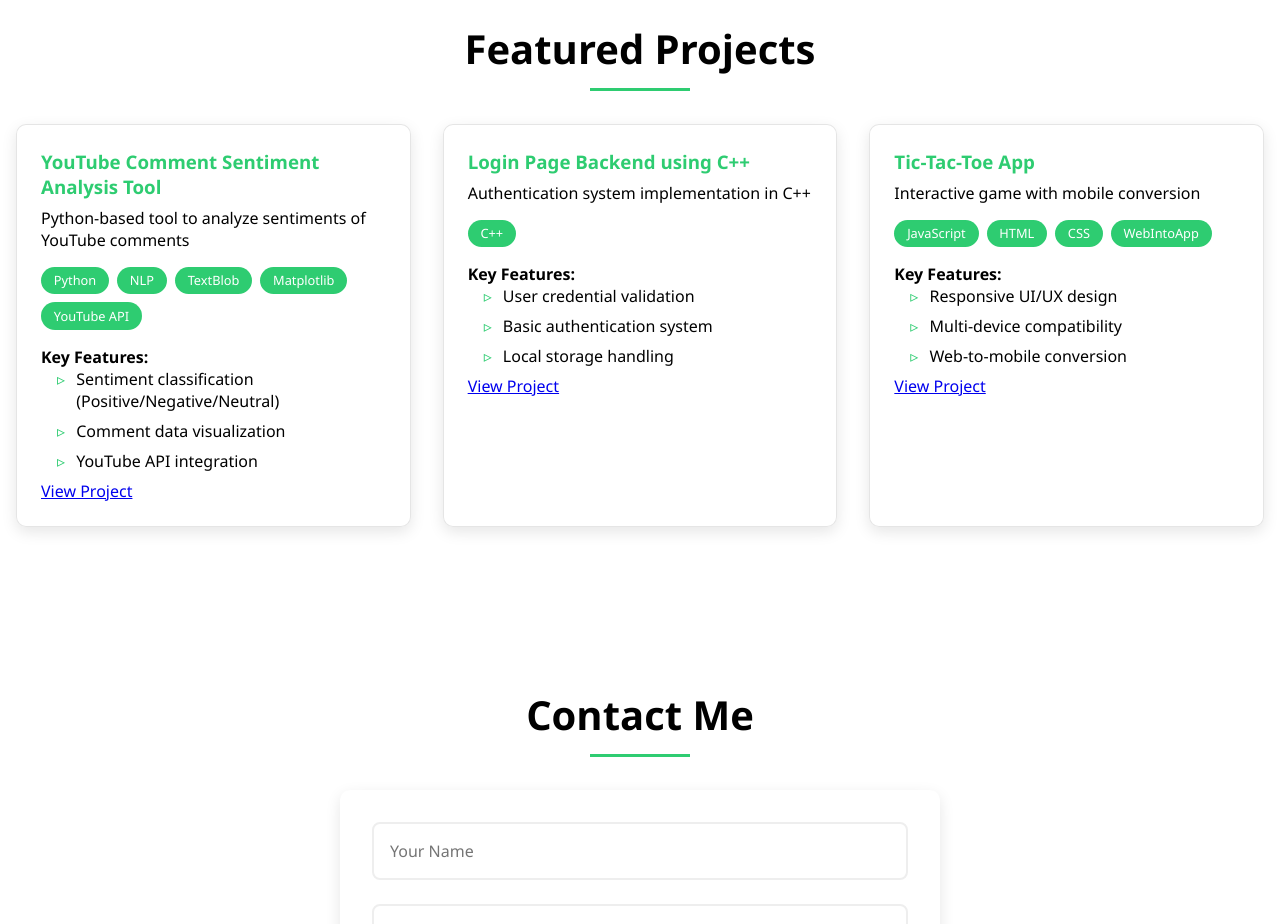
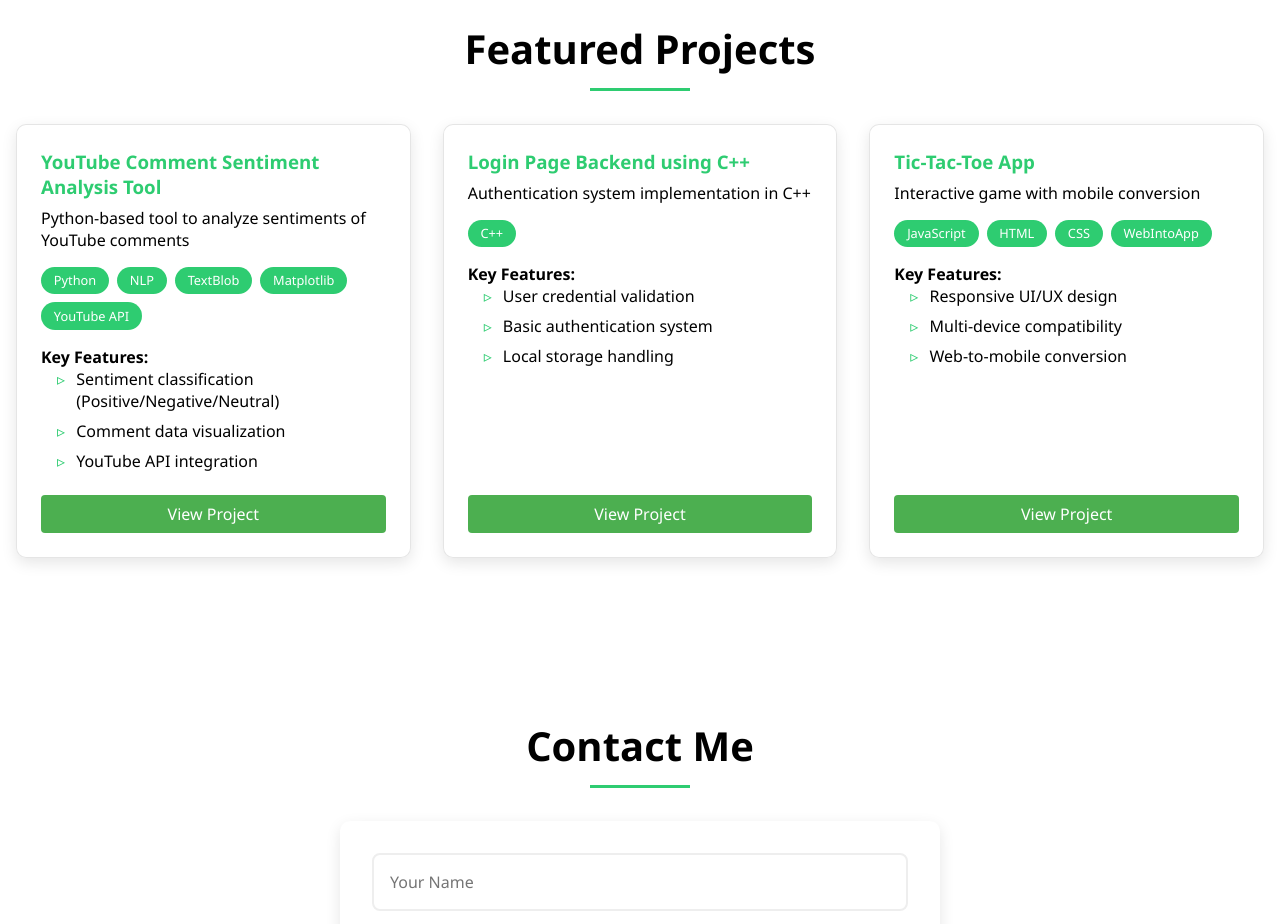
Before and after one commit to ankit8jst/DevPort, a plain HTML site: page index.html in a window 1280 px wide. Shown: the part 2160-3084 px from the top of the page. Drawn offline with nearby package versions, Linux system fonts and the light colour scheme.

Commit message:
style.css

```diff
--- a/style.css
+++ b/style.css
@@ -138,6 +138,7 @@
     opacity: 0;
     transform: translateY(20px);
     animation: cardAppear 0.5s ease forwards;
+    height: 450px;
 }
 
 .project-card img {
@@ -806,3 +807,58 @@ input, textarea {
         transform: translateX(0);
     }
 }
+
+
+.view-button {
+    display: inline-block;
+    padding: 8px 16px;
+    background-color: #4CAF50;
+    color: white;
+    text-decoration: none;
+    border-radius: 4px;
+    margin-top: 10px;
+    transition: background-color 0.3s;
+}
+
+.view-button:hover {
+    background-color: #45a049;
+}
+
+.project-footer {
+    margin-top: auto;
+    padding-top: 15px;
+    text-align: center;
+}
+
+
+
+
+
+.project-card {
+    display: flex;
+    flex-direction: column;
+    height: 100%;
+}
+
+.project-content {
+    flex: 1;
+}
+
+.view-button {
+    display: inline-block;
+    padding: 8px 16px;
+    background-color: #4CAF50;
+    color: white;
+    text-decoration: none;
+    border-radius: 4px;
+    margin-top: 15px;
+    transition: background-color 0.3s;
+    text-align: center;
+    align-self: flex-end;
+    width: 100%;
+    box-sizing: border-box;
+}
+
+.view-button:hover {
+    background-color: #45a049;
+}
```
